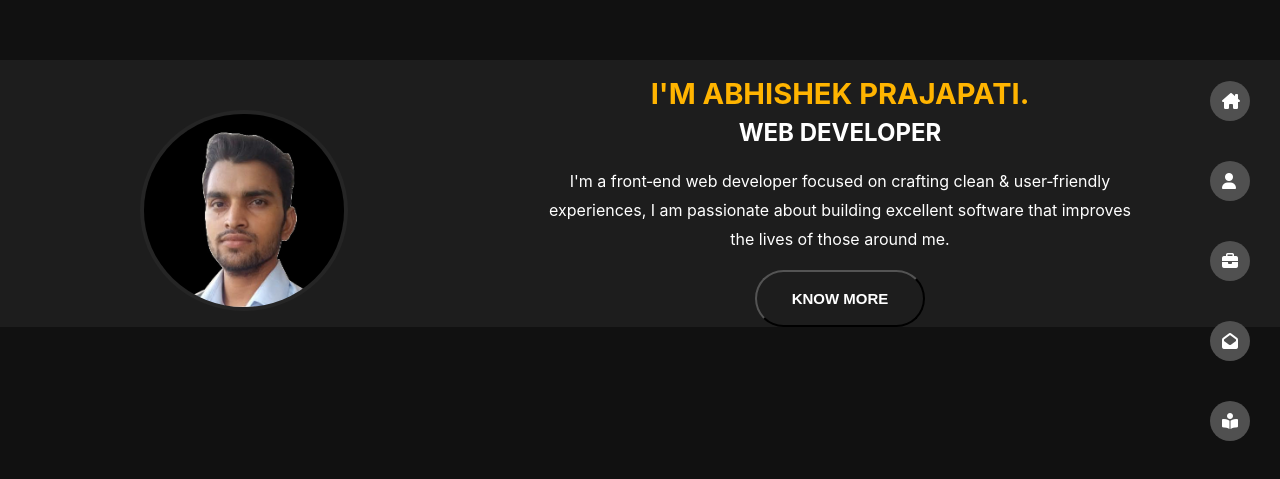
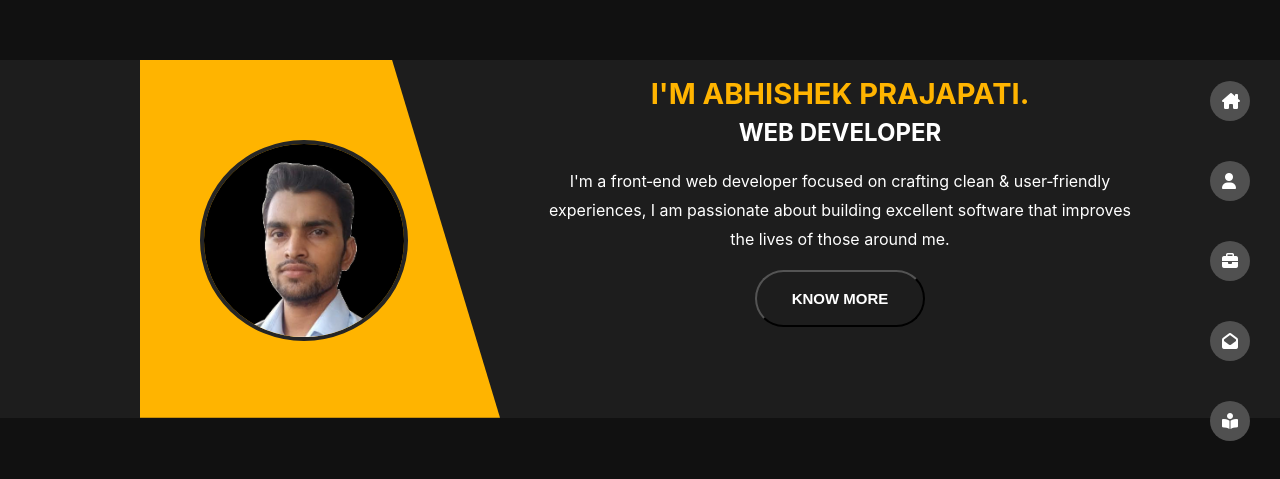
Before and after one commit to abhi0661236/itisabhi, a React (Create React App) app in the folder frontend/: page / in a window 1280 px wide. Shown: the part 145-624 px from the top of the page. Built offline with nearby package versions, Linux system fonts and the light colour scheme.

Commit message:
made responsive

```diff
--- a/frontend/src/css/HeroImage.css
+++ b/frontend/src/css/HeroImage.css
@@ -3,5 +3,20 @@
     height: auto;
     border-radius: 50%;
     border: 4px solid var(--secondary);
-    margin-top: 50px;
+    margin-top: 80px;
+    margin-left: 60px;
 }
+
+@media (max-width: 912px) {
+    .hero-image img {
+        max-width: 200px;
+        height: auto;
+        border-radius: 50%;
+        border: 4px solid var(--secondary);
+        position: relative;
+        top: 50%;
+        left: 50%;
+        margin-left: -115px;
+        margin-top: 50px;
+    }
+}
--- a/frontend/src/css/Home.css
+++ b/frontend/src/css/Home.css
@@ -15,6 +15,9 @@
 }
 .hero-container{
     width: 36%;
+    height: 358px;
+    background-color: var(--navLink);
+    clip-path: polygon(0% 0%, 0% 100%, 100% 100%, 70% 0%);
 }
 .hero-description{
     line-height: 29px;
@@ -121,7 +124,7 @@ button {
       }
 }
 /* for mobiles */
-@media (max-width: 412px) {
+@media (max-width: 426px) {
     .home-container{
         display: block;
         margin-top: 0;
@@ -134,6 +137,9 @@ button {
     }
     .home-container .hero-container{
         width: 100%;
+        clip-path: unset;
+        background-color: unset;
+        height: auto;
     }
     .home-container .hero-container .hero-image img{
         top: unset;
```
